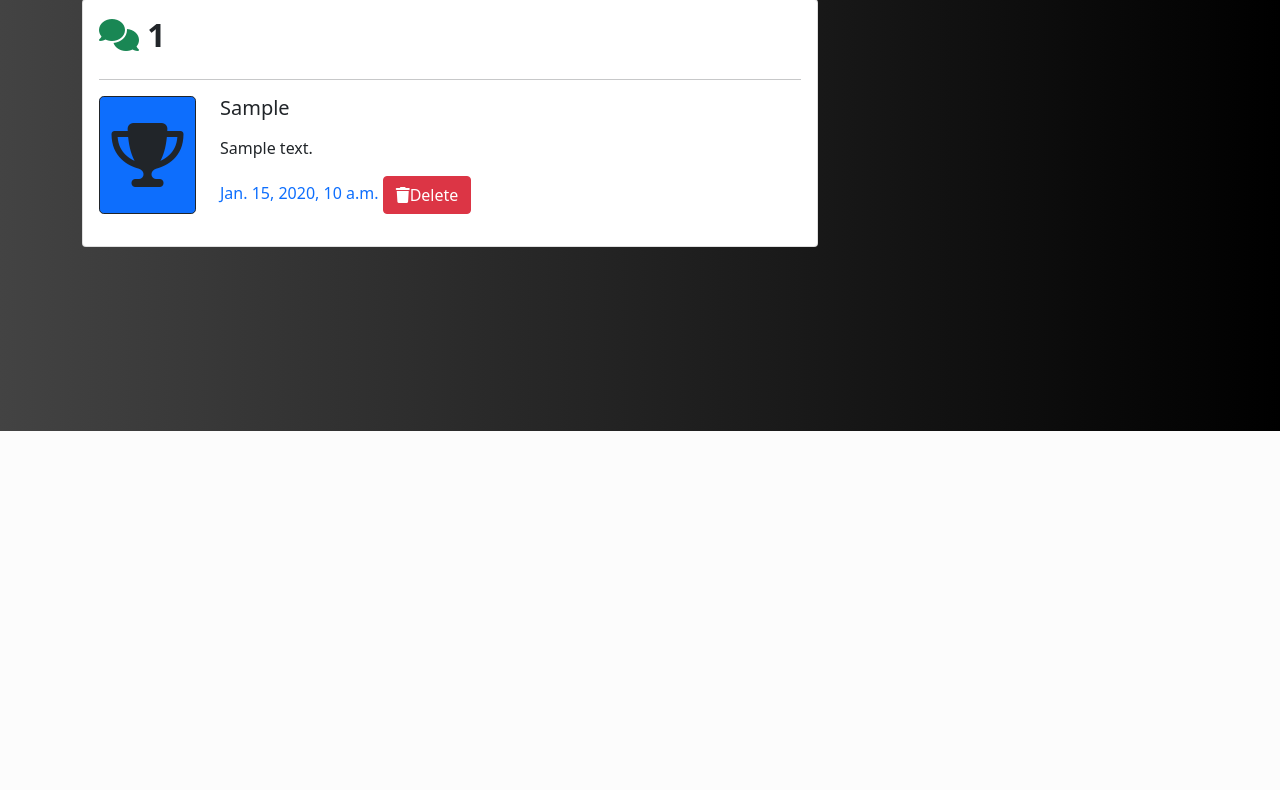
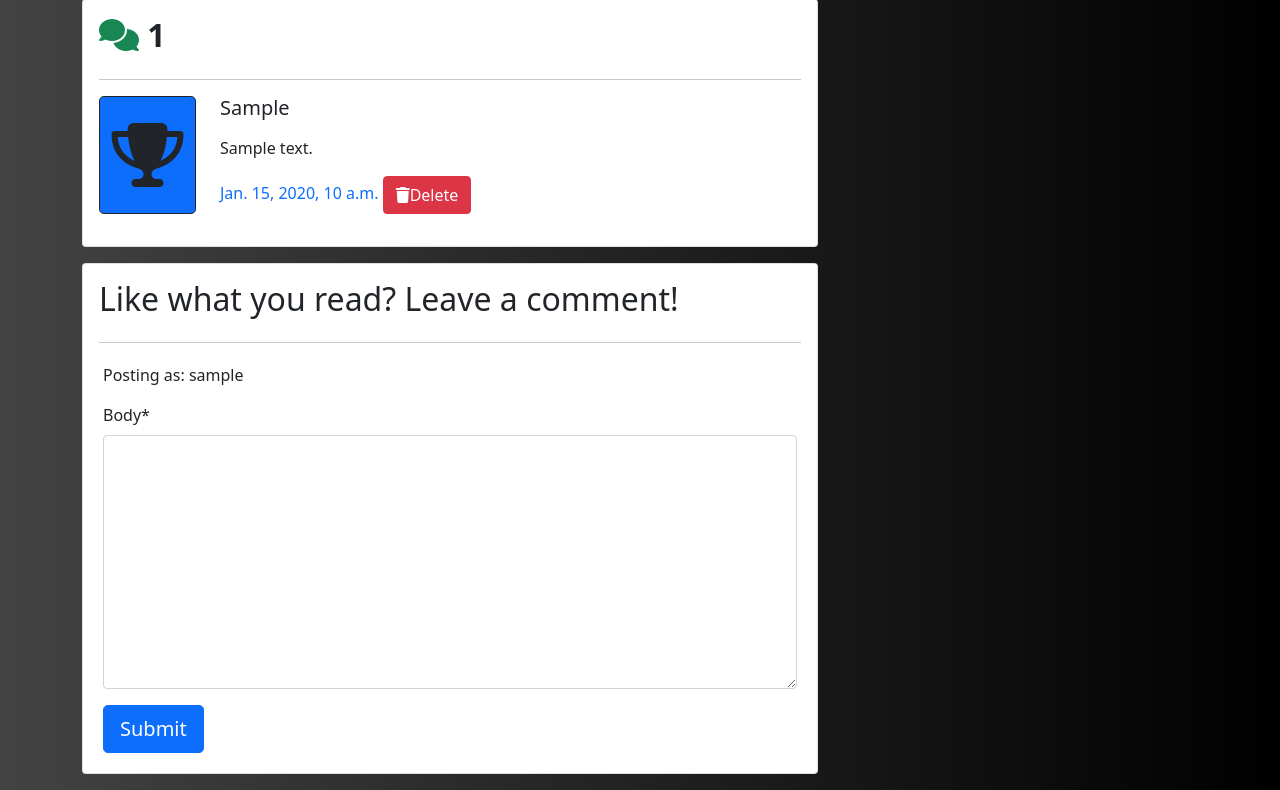
Before and after one commit to DarrachBarneveld/CoolCoders-PP4, a Django app: a page that uses templates/post-detail.html in a window 1280 px wide. Shown: the part 369-1159 px from the top of the page. Before the commit the page ends 800 px from the top, so only its background shows below. Run offline with Django 3.2, Linux system fonts and the light colour scheme; a user stored in the database is signed in; tables that the repository leaves empty hold one stand-in row (values such as "Sample post"); some libraries are stand-ins or nearby versions.

Commit message:
#14 Rendered comment form to post detail template

```diff
--- a/templates/post-detail.html
+++ b/templates/post-detail.html
@@ -1,4 +1,6 @@
 {% extends 'base.html' %}
+
+{% load crispy_forms_tags %}
 
 {% block content %}
 
@@ -42,6 +44,7 @@
         <div class="mt-2 mb-2">{{ post.content | safe }}</div>
       </div>
     </article>
+
     <section id="comments" class="card p-3 mt-3">
       <div class="header">
         <h2>
@@ -62,6 +65,26 @@
       </div>
     </section>
 
+    <section id="add-comment" class="card p-3 mt-3 mb-3">
+      <h2>Like what you read? Leave a comment!</h2>
+      <hr />
+      <div class="card-body p-1">
+        {% if commented %}
+        <div class="alert alert-success" role="alert">
+          Your comment is awaiting approval
+        </div>
+        {% else %} {% if user.is_authenticated %}
+
+        <p>Posting as: {{ user.username }}</p>
+        <form method="post">
+
+          {{ comment_form | crispy }}
+          {% csrf_token %}
+          <button type="submit" class="btn btn-primary btn-lg">Submit</button>
+        </form>
+        {% endif %} {% endif %}
+      </div>
+    </section>
 
   </section>
 
```
